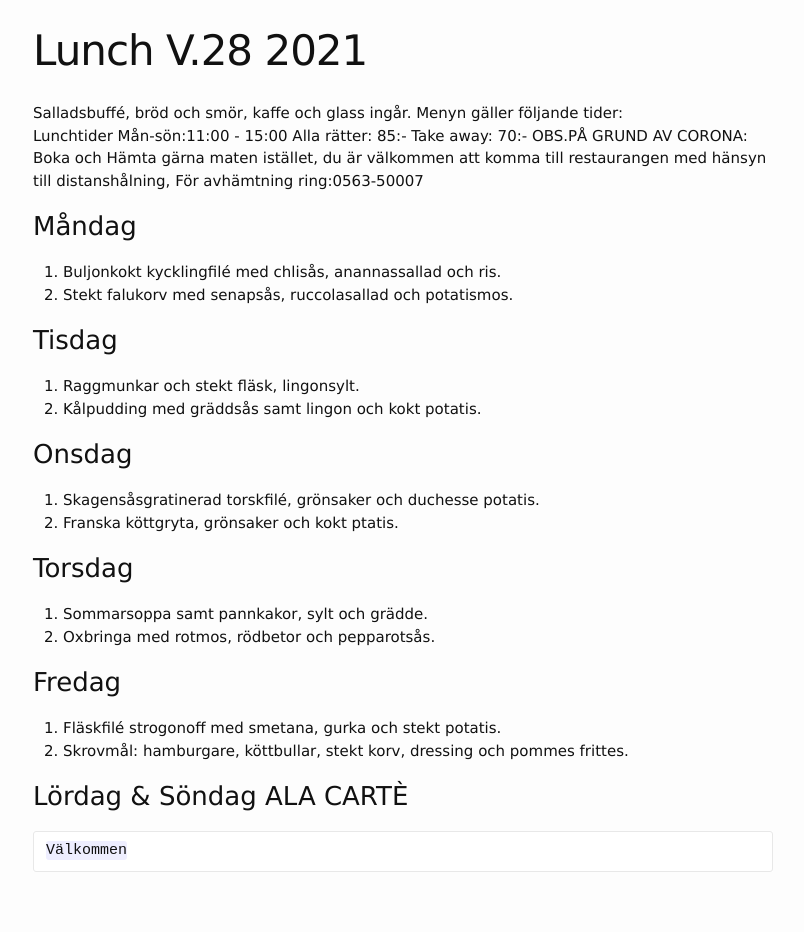
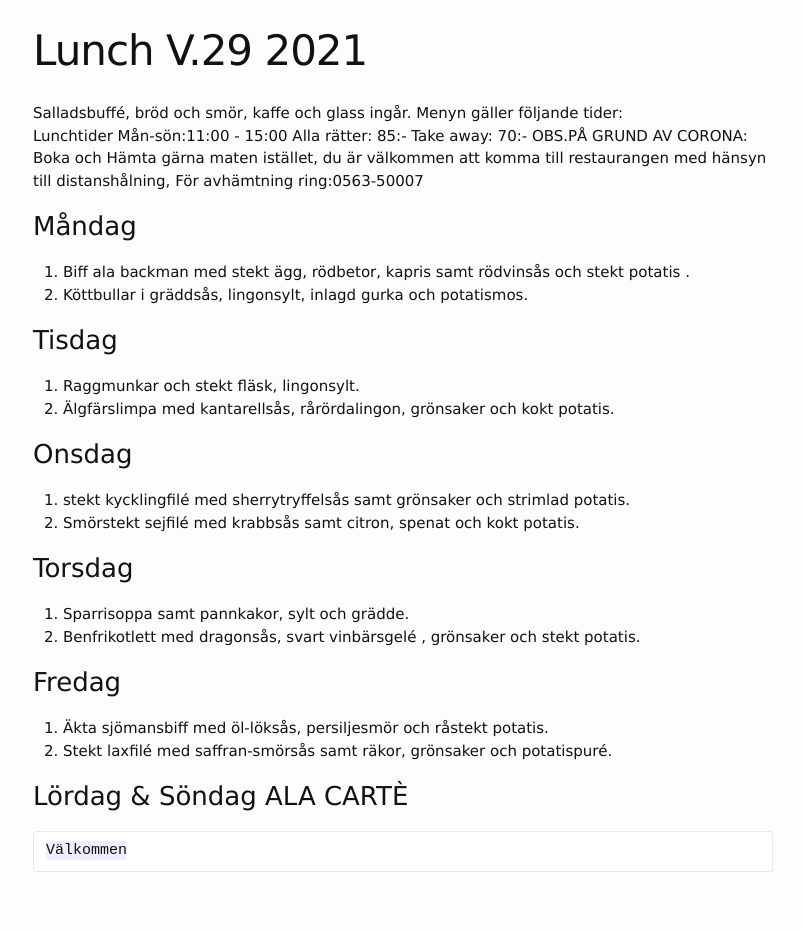
Before and after one commit to FarInn62/farinn62.github.io, a Jekyll site: the page built from lunch.md, in a window 1280 px wide. Shown: the whole page, without its empty margins (237-1041 px from the left). Built offline with Jekyll 4.4.1, drawn with Linux system fonts in a browser that asks for light colours.

Commit message:
Update lunch.md

```diff
--- a/lunch.md
+++ b/lunch.md
@@ -1,6 +1,6 @@
 ---
 layout: foodmenu
-title: Lunch V.28 2021
+title: Lunch V.29 2021
 permalink: /lunch/
 published: true
 ---
@@ -12,24 +12,24 @@ OBS.PÅ GRUND AV CORONA: Boka och Hämta gärna maten istället, du är välkomm
 
 
 ### Måndag
-1. Buljonkokt kycklingfilé med chlisås, anannassallad och ris.
-2. Stekt falukorv med senapsås, ruccolasallad och potatismos.
+1. Biff ala backman med stekt ägg, rödbetor, kapris samt rödvinsås och stekt potatis .
+2. Köttbullar i gräddsås, lingonsylt, inlagd gurka och potatismos.
 
 ### Tisdag
 1. Raggmunkar och stekt fläsk, lingonsylt.
-2. Kålpudding med gräddsås samt lingon och kokt potatis.
+2. Älgfärslimpa med kantarellsås, rårördalingon, grönsaker och kokt potatis.
 
 ### Onsdag
-1. Skagensåsgratinerad torskfilé, grönsaker och duchesse potatis.
-2. Franska köttgryta, grönsaker och kokt ptatis.
+1. stekt kycklingfilé med sherrytryffelsås samt grönsaker och strimlad potatis.
+2. Smörstekt sejfilé med krabbsås samt citron, spenat och kokt potatis.
 
 ### Torsdag
-1. Sommarsoppa samt pannkakor, sylt och grädde.
-2. Oxbringa med rotmos, rödbetor och pepparotsås.
+1. Sparrisoppa samt pannkakor, sylt och grädde.
+2. Benfrikotlett med dragonsås, svart vinbärsgelé , grönsaker och stekt potatis.
 
 ### Fredag
-1. Fläskfilé strogonoff med smetana, gurka och stekt potatis.
-2. Skrovmål: hamburgare, köttbullar, stekt korv, dressing och pommes frittes.
+1. Äkta sjömansbiff med öl-löksås, persiljesmör och råstekt potatis.
+2. Stekt laxfilé med saffran-smörsås samt räkor, grönsaker och potatispuré.
 
 
 ### Lördag & Söndag ALA CARTÈ
```
